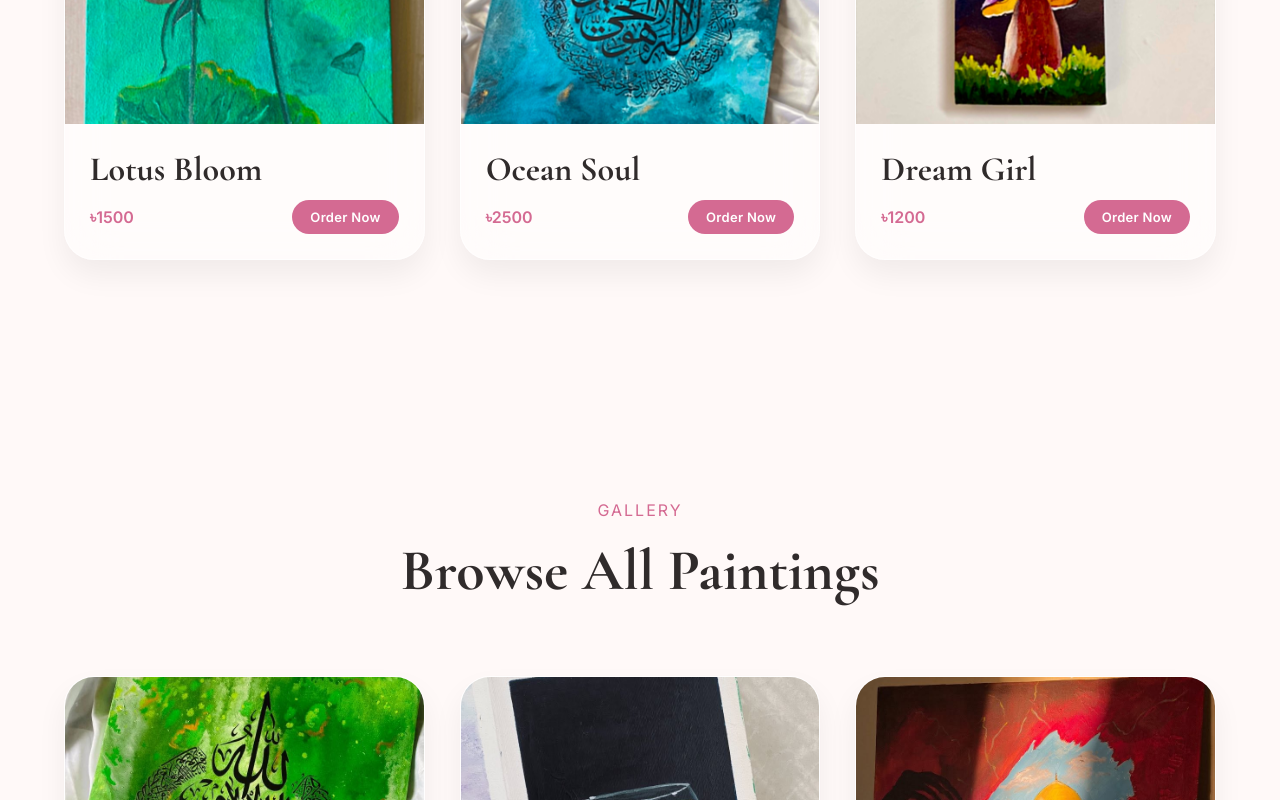
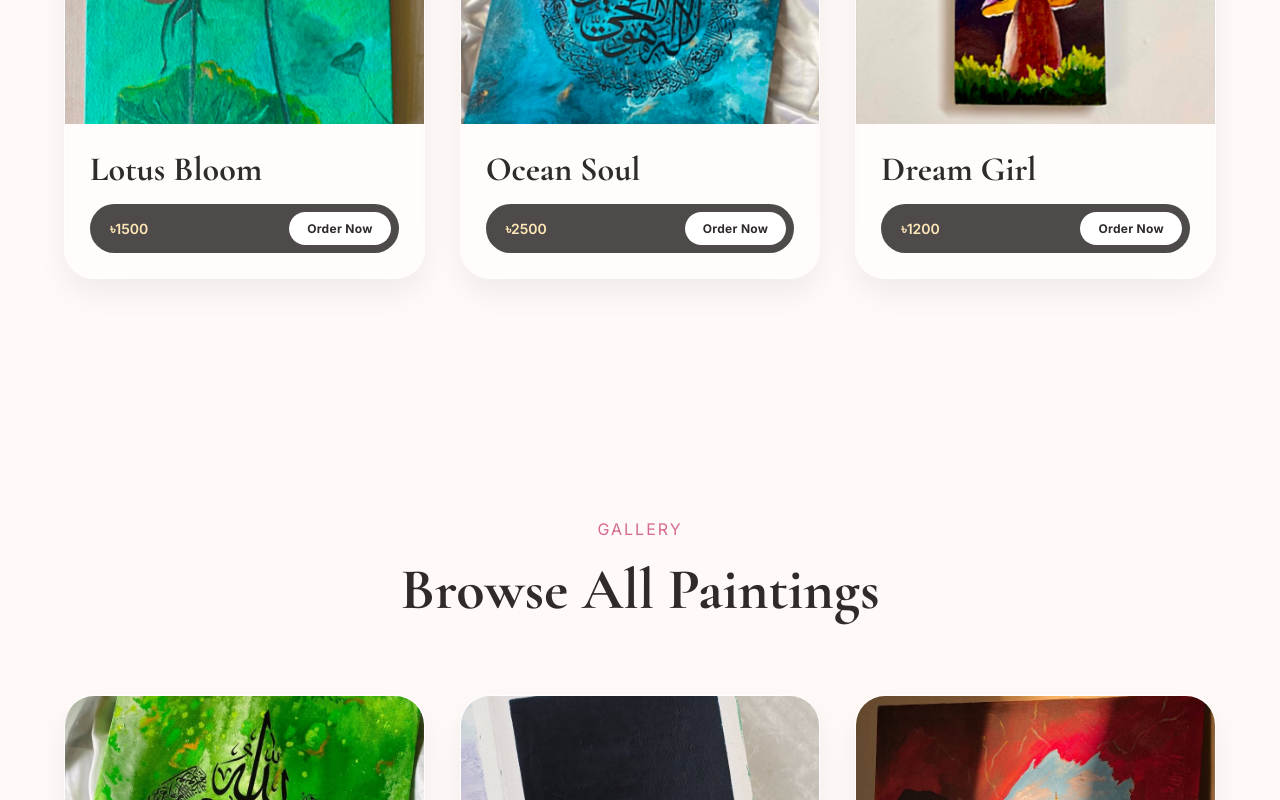
Before and after one commit to Thembliss/paintbrush-website, a plain HTML site: page index.html in a window 1280 px wide. Shown: the part 1980-2780 px from the top of the page. Drawn offline with nearby package versions, Linux system fonts and the light colour scheme.

Commit message:
Updated website styling

```diff
--- a/style.css
+++ b/style.css
@@ -653,7 +653,7 @@ section{
 
 .painting-card h3{
 
-    padding:25px 25px 10px;
+    padding:25px 25px 14px;
 
     font-family:'Cormorant Garamond',serif;
 
@@ -663,9 +663,11 @@ section{
 
 .painting-card p{
 
-    color:#D46A92;
+    color:#FFE7B8;
 
     font-weight:600;
+
+    font-size:14px;
 
     margin:0;
 
@@ -679,9 +681,15 @@ section{
 
     justify-content:space-between;
 
-    gap:12px;
+    gap:10px;
 
-    padding:0 25px 25px;
+    margin:0 25px 25px;
+
+    padding:8px 8px 8px 20px;
+
+    background:rgba(48,43,43,.85);
+
+    border-radius:999px;
 
 }
 
@@ -693,13 +701,13 @@ section{
 
     border-radius:999px;
 
-    background:#D46A92;
+    background:#fff;
 
-    color:#fff;
+    color:#302B2B;
 
-    font-size:13px;
+    font-size:12px;
 
-    font-weight:600;
+    font-weight:700;
 
     letter-spacing:.3px;
 
@@ -709,9 +717,7 @@ section{
 
 .order-btn:hover{
 
-    background:#c05a80;
-
-    transform:translateY(-2px);
+    background:#FFE7B8;
 
 }
 
@@ -949,7 +955,9 @@ section{
 
 .mini-grid .card-footer{
 
-    padding:0 18px 18px;
+    margin:0 18px 18px;
+
+    padding:6px 6px 6px 14px;
 
 }
 
@@ -957,7 +965,7 @@ section{
 
     padding:7px 14px;
 
-    font-size:12px;
+    font-size:11px;
 
 }
 
```
